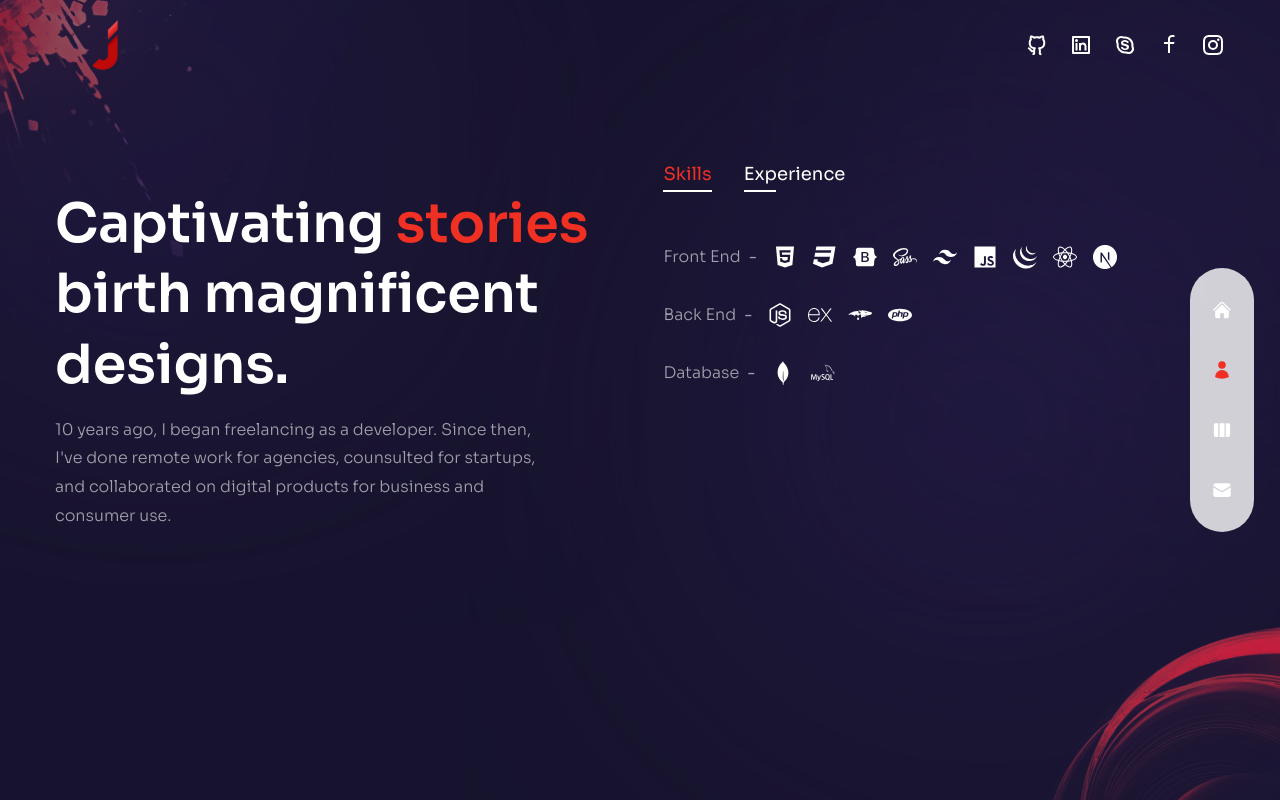
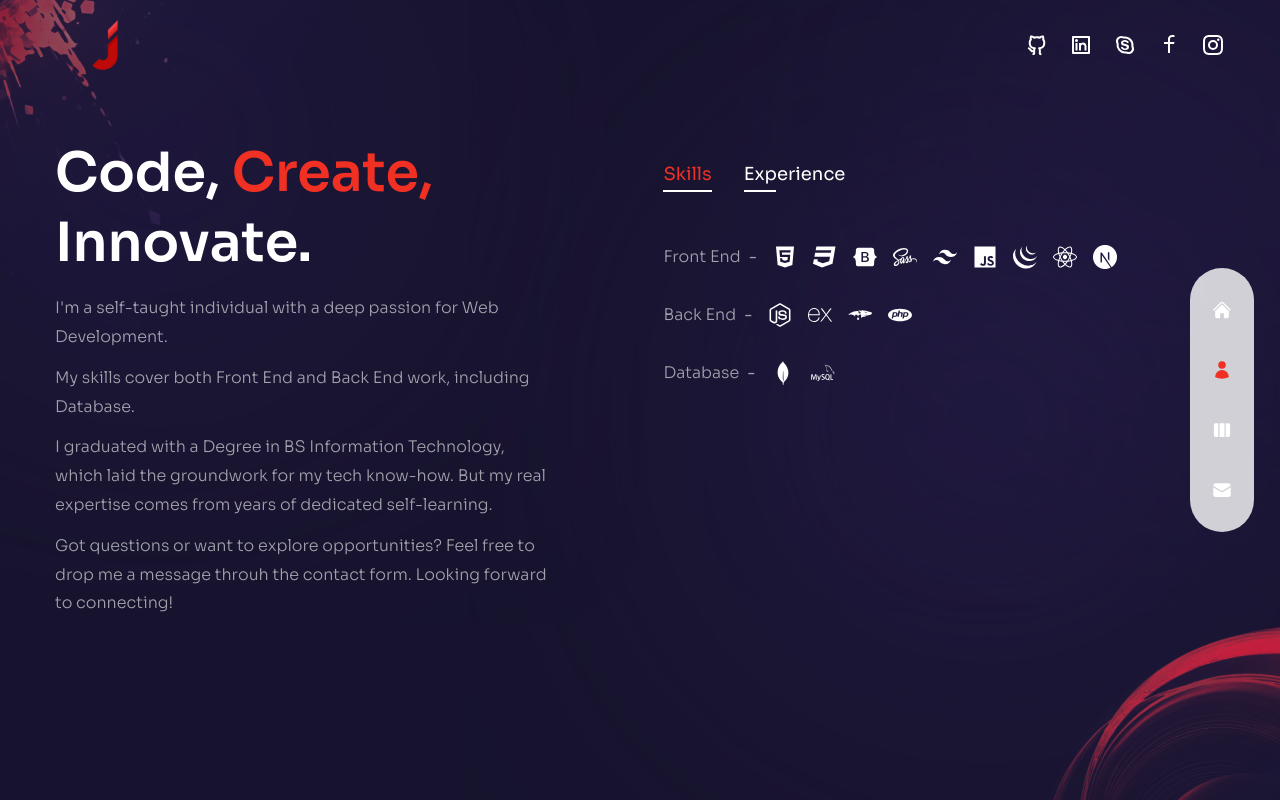
Before and after one commit to joemar-ceneza/react-portfolio, a Next.js app: page /about in a window 1280 px wide. Built offline with nearby package versions, Linux system fonts and the light colour scheme.

Commit message:
Adding content and fix some design

```diff
--- a/components/Socials.js
+++ b/components/Socials.js
@@ -15,32 +15,32 @@ export default function Socials() {
     <div className="flex items-center gap-x-5 text-2xl">
       <Link
         href={"https://github.com/joemar-ceneza"}
-        className="hover:text-accent transition-all duration-300"
-      >
+        target="_blank"
+        className="hover:text-accent transition-all duration-300">
         <RiGithubLine />
       </Link>
       <Link
         href={"https://www.linkedin.com/in/joemarceneza/"}
-        className="hover:text-accent transition-all duration-300"
-      >
+        target="_blank"
+        className="hover:text-accent transition-all duration-300">
         <RiLinkedinBoxLine />
       </Link>
       <Link
         href={"https://join.skype.com/invite/bdlMGI9oFKvb"}
-        className="hover:text-accent transition-all duration-300"
-      >
+        target="_blank"
+        className="hover:text-accent transition-all duration-300">
         <RiSkypeLine />
       </Link>
       <Link
         href={"https://www.facebook.com/joe.ceneza/"}
-        className="hover:text-accent transition-all duration-300"
-      >
+        target="_blank"
+        className="hover:text-accent transition-all duration-300">
         <RiFacebookLine />
       </Link>
       <Link
         href={"https://www.instagram.com/joemar.ceneza/"}
-        className="hover:text-accent transition-all duration-300"
-      >
+        target="_blank"
+        className="hover:text-accent transition-all duration-300">
         <RiInstagramLine />
       </Link>
     </div>
--- a/components/TopLeftImg.js
+++ b/components/TopLeftImg.js
@@ -4,7 +4,7 @@ import Image from "next/image";
 export default function TopLeftImg() {
   return (
     <div className="absolute left-0 top-0 mix-blend-color-dodge z-10 w-[200px] xl:w-[400px] opacity-50">
-      <Image src="/top-left-img.png" width={400} height={400} alt="" />
+      <Image src="/top-left-img.png" width={350} height={350} alt="" />
     </div>
   );
 }
--- a/components/WorkSlider.js
+++ b/components/WorkSlider.js
@@ -97,8 +97,7 @@ export default function WorkSlider() {
         clickable: true,
       }}
       modules={[Pagination]}
-      className="h-[280px] sm:h-[530px]"
-    >
+      className="h-[280px] sm:h-[530px]">
       {workSlides.slides.map((slide, index) => {
         return (
           <SwiperSlide key={index}>
@@ -107,8 +106,7 @@ export default function WorkSlider() {
                 return (
                   <div
                     key={index}
-                    className="relative rounded-lg overflow-hidden flex items-center justify-center group"
-                  >
+                    className="relative rounded-lg overflow-hidden flex items-center justify-center group">
                     <Link href={`${image.link}`} target="_blank">
                       <div className="flex items-center justify-center relative overflow-hidden">
                         {/* image */}
--- a/pages/about/index.js
+++ b/pages/about/index.js
@@ -149,30 +149,54 @@ export default function About() {
             initial="hidden"
             animate="show"
             exit="hidden"
-            className="h2"
-          >
-            Captivating <span className="text-accent">stories</span> birth
-            magnificent designs.
+            className="h2">
+            Code, <span className="text-accent">Create, </span>Innovate.
           </motion.h2>
           <motion.p
             variants={fadeIn("right", 0.4)}
             initial="hidden"
             animate="show"
             exit="hidden"
-            className="max-w-[500px] mx-auto xl:mx-0 mb-6 xl:mb-12 px-2 xl:px-0"
-          >
-            10 years ago, I began freelancing as a developer. Since then,
-            I&apos;ve done remote work for agencies, counsulted for startups,
-            and collaborated on digital products for business and consumer use.
+            className="max-w-[500px] mx-auto xl:mx-0 mb-3 px-2 xl:px-0">
+            {/* mb-6 xl:mb-12 */}
+            I&apos;m a self-taught individual with a deep passion for Web
+            Development.
           </motion.p>
-          {/* counters */}
-          <motion.div
+          <motion.p
+            variants={fadeIn("right", 0.5)}
+            initial="hidden"
+            animate="show"
+            exit="hidden"
+            className="max-w-[500px] mx-auto xl:mx-0 mb-3 px-2 xl:px-0">
+            My skills cover both Front End and Back End work, including
+            Database.
+          </motion.p>
+          <motion.p
             variants={fadeIn("right", 0.6)}
             initial="hidden"
             animate="show"
             exit="hidden"
-            className="hidden md:flex md:max-w-xl xl:max-w-none mx-auto xl:mx-0 mb-8"
-          >
+            className="max-w-[500px] mx-auto xl:mx-0 mb-3 px-2 xl:px-0">
+            I graduated with a Degree in BS Information Technology, which laid
+            the groundwork for my tech know-how. But my real expertise comes
+            from years of dedicated self-learning.
+          </motion.p>
+          <motion.p
+            variants={fadeIn("right", 0.7)}
+            initial="hidden"
+            animate="show"
+            exit="hidden"
+            className="max-w-[500px] mx-auto xl:mx-0 mb-3 px-2 xl:px-0">
+            Got questions or want to explore opportunities? Feel free to drop me
+            a message throuh the contact form. Looking forward to connecting!
+          </motion.p>
+          {/* counters */}
+          <motion.div
+            variants={fadeIn("right", 0.8)}
+            initial="hidden"
+            animate="show"
+            exit="hidden"
+            className="hidden md:flex md:max-w-xl xl:max-w-none mx-auto xl:mx-0 mb-8">
             {/* <div className="flex flex-1 xl:gap-x-6">
               <div className="relative flex-1 after:w-[1px] after:h-full after:bg-white/10 after:absolute after:top-0 after:right-0">
                 <div className="text-2xl xl:text-4xl font-extrabold text-accent mb-2">
@@ -218,8 +242,7 @@ export default function About() {
           initial="hidden"
           animate="show"
           exit="hidden"
-          className="flex flex-col w-full xl:max-w-[48%] h-[480px]"
-        >
+          className="flex flex-col w-full xl:max-w-[48%] h-[480px]">
           <div className="flex gap-x-4 xl:gap-x-8 mx-auto xl:mx-0 mb-4">
             {aboutData.map((item, itemIndex) => {
               return (
@@ -229,8 +252,7 @@ export default function About() {
                     index === itemIndex &&
                     "text-accent after:w-[100%] after:bg-red-600 after:transition-all after:duration-300"
                   } cursor-pointer capitalize xl:text-lg relative after:w-8 after:h-[2px] after:bg-white after:absolute after:-bottom-1 after:left-0`}
-                  onClick={() => setIndex(itemIndex)}
-                >
+                  onClick={() => setIndex(itemIndex)}>
                   {item.title}
                 </div>
               );
@@ -241,8 +263,7 @@ export default function About() {
               return (
                 <div
                   key={itemIndex}
-                  className="flex-1 flex flex-col md:flex-row max-w-max gap-x-2 items-center text-white/60"
-                >
+                  className="flex-1 flex flex-col md:flex-row max-w-max gap-x-2 items-center text-white/60">
                   <div className="font-light mb-2 md:mb-0">{item.title}</div>
                   <div className="hidden md:flex">-</div>
                   <div>{item.stage}</div>
--- a/pages/contact/index.js
+++ b/pages/contact/index.js
@@ -133,7 +133,7 @@ export default function Contact() {
               onChange={handleChange}></textarea>
             <button className="btn rounded-full border border-white/50 max-w-[170px] px-8 transition-all duration-300 flex items-center justify-center overflow-hidden hover:border-accent group">
               <span className="group-hover:-translate-y-[120%] group-hover:opacity-0 transition-all duration-500">
-                Let&apos;s talk
+                Submit
               </span>
 
               <BsArrowRight className="-translate-y-[120%] opacity-0 group-hover:flex group-hover:-translate-y-0 group-hover:opacity-100 transition-all duration-300 absolute text-[22px]" />
--- a/pages/index.js
+++ b/pages/index.js
@@ -24,10 +24,9 @@ export default function home() {
             initial="hidden"
             animate="show"
             exit="hidden"
-            className="h1"
-          >
-            Hi, I am Joemar <br />
-            <span className="text-accent">A Web Developer</span>
+            className="h1">
+            Hi! I am Joemar, <br />
+            <span className="text-accent">A Web Developer.</span>
           </motion.h1>
           {/* subtitle */}
           <motion.p
@@ -35,11 +34,9 @@ export default function home() {
             initial="hidden"
             animate="show"
             exit="hidden"
-            className="max-w-sm xl:max-w-xl mx-auto xl:mx-0 mb-10 xl:mb-16"
-          >
-            I am a passionate, motivated and self-taught person; seeking career
-            opportunities in{" "}
-            <span className="text-accent">Web Development.</span>
+            className="max-w-sm xl:max-w-xl mx-auto xl:mx-0 mb-10 xl:mb-16">
+            I thrive on coding and creativity, aiming to build a solid path in
+            the world of <span className="text-accent">Web Development.</span>
           </motion.p>
           {/* btn */}
           <div className="flex justify-center xl:hidden relative">
@@ -50,8 +47,7 @@ export default function home() {
             initial="hidden"
             animate="show"
             exit="hidden"
-            className="hidden xl:flex"
-          >
+            className="hidden xl:flex">
             <ProjectsBtn />
           </motion.div>
         </div>
@@ -69,8 +65,7 @@ export default function home() {
           animate="show"
           exit="hidden"
           transition={{ duration: 1, ease: "easeInOut" }}
-          className="w-full h-full max-w-[737px] max-h-[750px] absolute -bottom-32 lg:bottom-0 lg:right-[15%]"
-        >
+          className="w-full h-full max-w-[737px] max-h-[750px] absolute -bottom-32 lg:bottom-0 lg:right-[15%]">
           <Avatar />
         </motion.div>
       </div>
--- a/pages/work/index.js
+++ b/pages/work/index.js
@@ -20,19 +20,18 @@ export default function Work() {
               initial="hidden"
               animate="show"
               exit="hidden"
-              className="h2 xl:mt-12"
-            >
-              My projects <span className="text-accent">.</span>
+              className="h2 xl:mt-12">
+              My projects
+              {/* <span className="text-accent">.</span> */}
             </motion.h2>
             <motion.p
               variants={fadeIn("up", 0.4)}
               initial="hidden"
               animate="show"
               exit="hidden"
-              className="mb-4 max-w-[400px] mx-auto lg:mx-0"
-            >
-              After a few years, I&apos;ve been developing a new project to
-              improve my abilities.
+              className="mb-4 max-w-[400px] mx-auto lg:mx-0">
+              Check out some of the projects I&apos;ve been working on!
+              They&apos;re a great way to see my skills in action.
             </motion.p>
             {/* slider */}
           </div>
@@ -41,8 +40,7 @@ export default function Work() {
             initial="hidden"
             animate="show"
             exit="hidden"
-            className="w-full xl:max-w-[65%]"
-          >
+            className="w-full xl:max-w-[65%]">
             <WorkSlider />
           </motion.div>
         </div>
```
Also changed, not shown: public/e-commerce-camera-haus.JPG.
